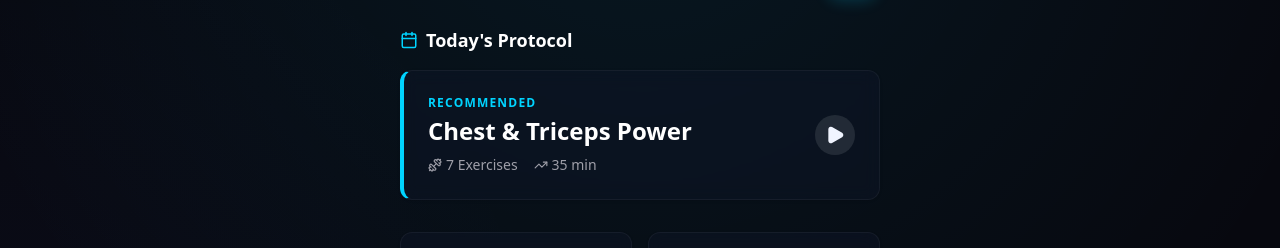
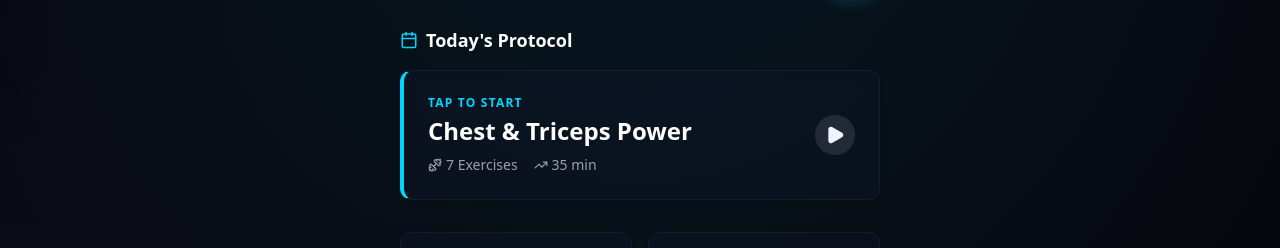
Before and after one commit to drealmaestro/bio-stack-app, a React (Vite) app: page / in a window 1280 px wide. Shown: the part 166-414 px from the top of the page. Built offline with nearby package versions, Linux system fonts and the light colour scheme.

Commit message:
fix: Today's Protocol card now calls startWorkout before navigating  skips template picker

```diff
--- a/src/pages/Home.tsx
+++ b/src/pages/Home.tsx
@@ -1,13 +1,14 @@
 import { useStore } from "../store/useStore";
 import { Card, CardContent, CardHeader, CardTitle } from "../components/ui/card";
 import { Button } from "../components/ui/button";
-import { Link } from "react-router-dom";
+import { Link, useNavigate } from "react-router-dom";
 import { Play, TrendingUp, Calendar, Coffee, Dumbbell, Quote } from "lucide-react";
 
 import { calculateAge, getDailyQuote } from "../lib/utils";
 
 export function Home() {
-    const { user, templates, logs } = useStore();
+    const { user, templates, logs, startWorkout } = useStore();
+    const navigate = useNavigate();
 
     // Calculate dynamic age
     const age = user?.birthday ? calculateAge(user.birthday) : (user?.age || 47);
@@ -82,11 +83,16 @@ export function Home() {
                         It's {currentDayName}. {targetId === 'REST' ? 'Time to recover.' : 'Time to crush it.'}
                     </p>
                 </div>
-                <Link to="/active">
-                    <Button size="icon" className="rounded-2xl h-14 w-14 bg-primary text-black shadow-lg shadow-primary/20 hover:scale-105 transition-transform">
+                <Button
+                    size="icon"
+                    className="rounded-2xl h-14 w-14 bg-primary text-black shadow-lg shadow-primary/20 hover:scale-105 transition-transform"
+                    onClick={() => {
+                        if (todayTemplate) startWorkout(todayTemplate.id);
+                        navigate('/active');
+                    }}
+                >
                     <Play fill="currentColor" size={24} />
                 </Button>
-                </Link>
             </div>
 
             {/* Today's Target Card */}
@@ -109,19 +115,16 @@ export function Home() {
                         </CardContent>
                     </Card>
                 ) : todayTemplate ? (
-                    <Link to="/active" onClick={() => {/* Set active template if needed via store, or let user pick on next screen (keeping valid "Quick Start" flow) */ }}>
-                        {/*
-                            NOTE: In a real app we might auto-select this template in the store.
-                            For now, clicking this just goes to Active page which prompts selection.
-                            Ideally, we'd pass state or use a store action to `setActiveTemplateId(todayTemplate.id)`.
-                            However, the ActiveWorkout page currently handles selection.
-                            To make this seamless, we rely on the user picking it from the list or we'd refactor ActiveWorkout.
-                            For now, let's keep it simple: visual guidance.
-                        */}
-                        <Card className="glass-card border-l-4 border-l-primary group cursor-pointer hover:bg-white/5 transition-colors">
+                    <Card
+                        className="glass-card border-l-4 border-l-primary group cursor-pointer hover:bg-white/5 transition-colors"
+                        onClick={() => {
+                            startWorkout(todayTemplate.id);
+                            navigate('/active');
+                        }}
+                    >
                         <CardContent className="p-6 flex justify-between items-center">
                             <div>
-                                    <div className="text-xs font-bold text-primary uppercase tracking-widest mb-1">Recommended</div>
+                                <div className="text-xs font-bold text-primary uppercase tracking-widest mb-1">Tap to Start</div>
                                 <h4 className="text-2xl font-black text-white group-hover:text-primary transition-colors">{todayTemplate.name}</h4>
                                 <div className="flex gap-4 mt-2 text-sm text-zinc-400">
                                     <span className="flex items-center gap-1"><Dumbbell size={14} /> {todayTemplate.exercises.length} Exercises</span>
@@ -133,7 +136,6 @@ export function Home() {
                             </div>
                         </CardContent>
                     </Card>
-                    </Link>
                 ) : (
                     <div className="p-4 border border-dashed border-zinc-800 rounded-lg text-zinc-500 text-center">
                         Schedule setup incomplete.
```
Lines whose indentation alone changed are shown as unchanged.
